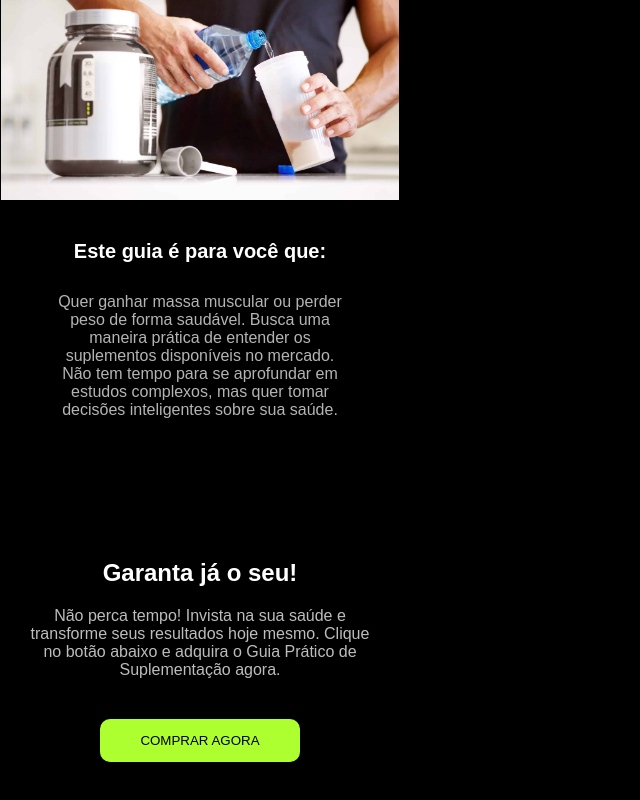
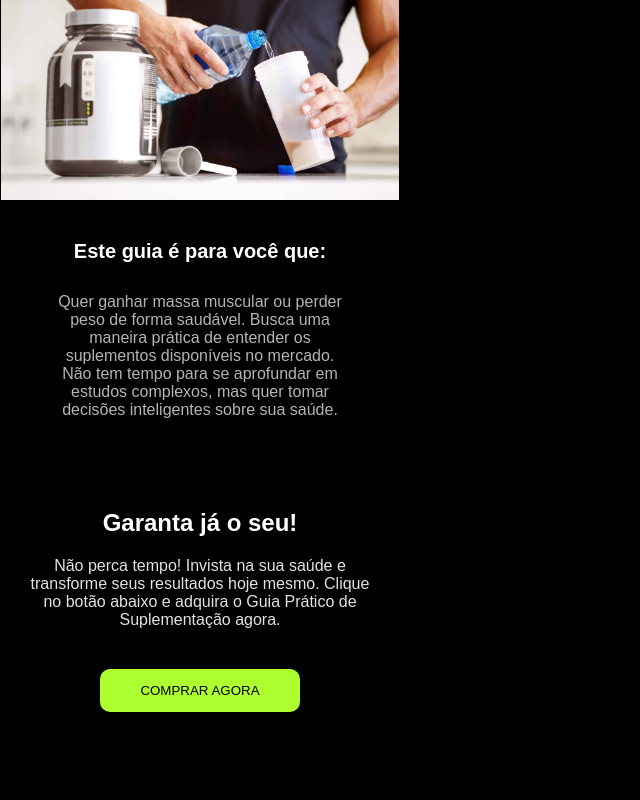
Before and after one commit to fabiohenridev/LP, a React (Vite) app in the folder guiasuplemento/: page / in a window 1280 px wide. Shown: the part 1463-2263 px from the top of the page, without its empty margins (0-640 px from the left). After the commit the page ends 2233 px from the top, so only its background shows below. Built offline with nearby package versions, Linux system fonts and the light colour scheme.

Commit message:
update-lp

```diff
--- a/guiasuplemento/src/Componentes/Button.css
+++ b/guiasuplemento/src/Componentes/Button.css
@@ -2,7 +2,7 @@ h2{
     color: white;
 }
 p{
-    color: rgb(189, 189, 189);
+    color: rgb(226, 226, 226);
     margin: 20px;
 }
 
@@ -11,7 +11,7 @@ p{
     flex-direction: column;
     justify-content: center;
     text-align: center;
-    height: 400px;
+    height: 300px;
 }
 .Button button{
     color: rgb(0, 0, 0);
@@ -20,6 +20,7 @@ p{
     width: 200px;
     border-radius: 10px;
     border: none;
+    box-shadow: white;
 
 }
 
```
